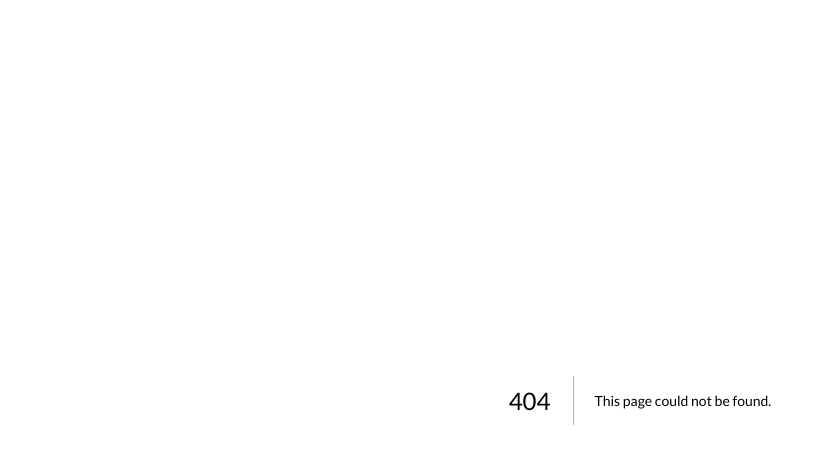
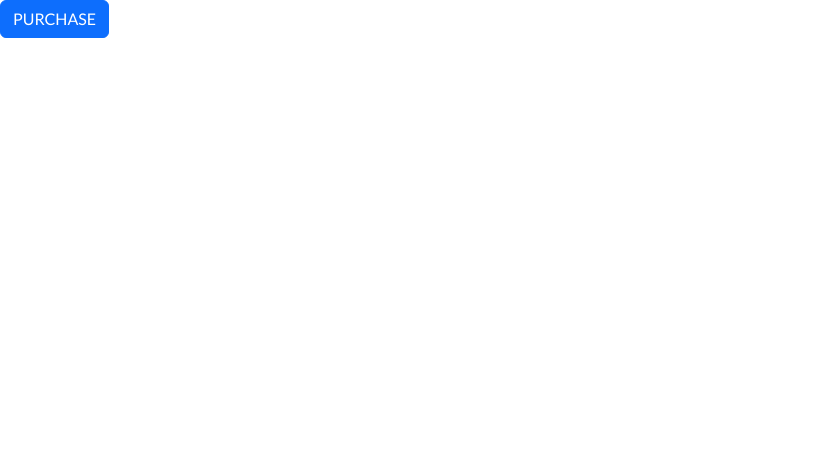
Before and after one commit to lambley/front-end-test, a Next.js app: page /components/BuyNowButton in a window 1280 px wide. Before the commit this address had no page. Shown: the top 464 px of the page, without its empty margins (0-834 px from the left). Built offline with nearby package versions, Linux system fonts and the light colour scheme.

Commit message:
create buynowbutton

```diff
--- /dev/null
+++ b/pages/components/BuyNowButton.js
@@ -0,0 +1,11 @@
+import { Button } from 'react-bootstrap';
+
+const BuyNowButton = () => {
+  return (
+    <>
+      <Button className="button-clear">PURCHASE</Button>
+    </>
+  );
+};
+
+export default BuyNowButton;
```
